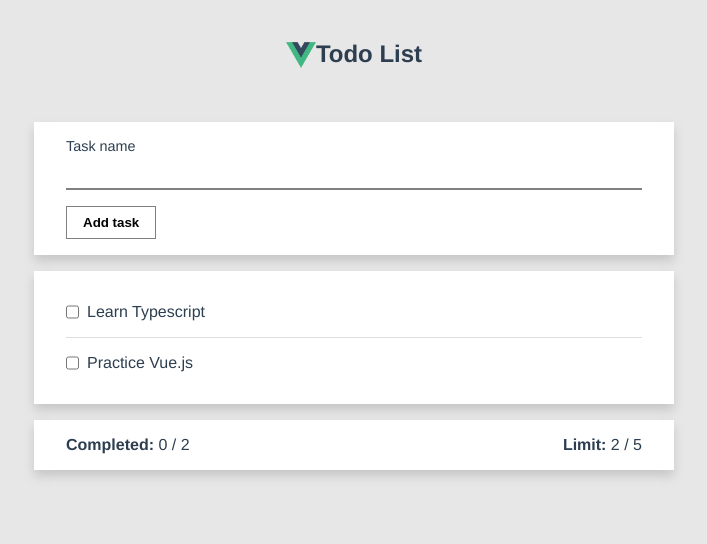
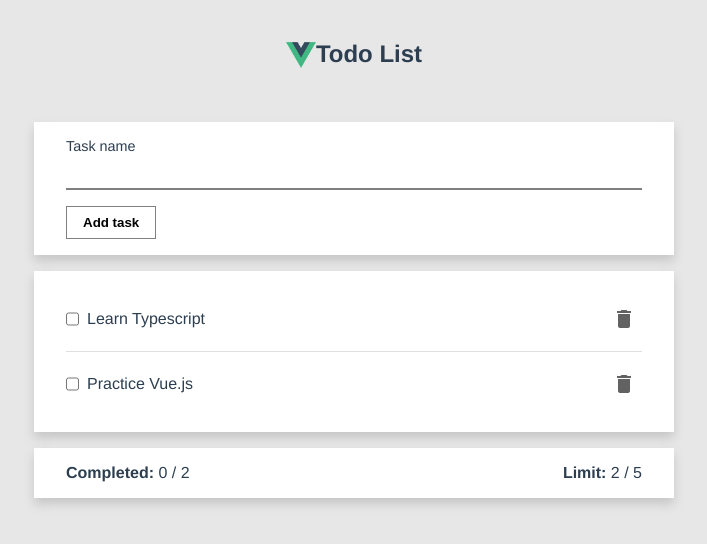
Before and after one commit to afbogdan/vue-todo, a Vue app: page / in a window 1280 px wide. Shown: the top 544 px of the page, without its empty margins (286-993 px from the left). Built offline with nearby package versions, Linux system fonts and the light colour scheme.

Commit message:
Implement delete functionality

```diff
--- a/package.json
+++ b/package.json
@@ -9,6 +9,7 @@
   },
   "dependencies": {
     "core-js": "^3.6.5",
+    "material-design-icons": "^3.0.1",
     "vue": "^2.6.11"
   },
   "devDependencies": {
--- a/src/App.vue
+++ b/src/App.vue
@@ -2,12 +2,11 @@
   <section id="app">
     <TodoHeader />
     <TodoForm label="Task name" submitText="Add task" :submitHandler="addTask" :disabled="!canAdd"/>
-    <TodoList :data="tasks"/>
+    <TodoList :data="tasks" :deleteHandler="deleteTask"/>
     <div class="statistics">
       <p id="complete"><strong>Completed:</strong> {{ getCompletedTasks() }} / {{ tasks.length }}</p>
       <p id="limit" v-bind:class="{alert: !canAdd}"><strong>Limit:</strong> {{tasks.length}} / {{ limit }}</p>
     </div>
-
   </section>
 </template>
 
@@ -44,16 +43,21 @@ export default {
     },
     addTask: function(task) {
       this.tasks.push({
-        id: this.tasks.length + 1,
+        id: Math.max.apply(Math, this.tasks.map(function(t) { return t.id; })) + 1,
         name: task,
         isDone: false
       })
+    },
+    deleteTask: function(id) {
+      this.tasks = this.tasks.filter(task => task.id !== id)
     }
   }
 }
 </script>
 
 <style lang="scss">
+@import '~material-design-icons/iconfont/material-icons.css';
+
 * {
   margin: 0;
   padding: 0;
--- a/src/components/TodoList.vue
+++ b/src/components/TodoList.vue
@@ -1,33 +1,66 @@
 <template>
-  <ul>
+  <ul v-if="data.length">
         <li v-for="item in data" v-bind:key="item.id">
             <label :for="'task' + item.id">
                 <input type="checkbox" v-model="item.isDone" :id="'task' + item.id">
                 {{ item.name }}
             </label>
+            <div class="actions">
+                <!-- <i class="material-icons">edit</i> -->
+                <i class="material-icons" @click="deleteHandler(item.id)">delete</i>
+            </div>
         </li>
   </ul>
+
+  <p v-else class="empty-list">There are no todos :(</p>
 </template>
 
 <script>
 export default {
     name: 'TodoList',
     props: {
-        data: Array
+        data: {
+            type: Array,
+            required: true
+        },
+        deleteHandler: {
+            type: Function,
+            required: true
+        }
+    },
+    data: function() {
+        return {
+            isEditEnable: false
+        }
     }
 }
 </script>
 
 <style lang="scss" scoped>
-    ul {
-        padding: 16px 32px;
-        list-style-type: none;
+    .box {
+        box-shadow: 0px 6px 10px 0px #c6c6c6;
         background: white;
         margin: 16px 0;
-        box-shadow: 0px 6px 10px 0px #c6c6c6;
+        padding: 16px 32px;
+    }
+
+    ul,
+    .empty-list {
+        @extend .box;
+    }
+
+    .empty-list {
+        color: #626262;
+        font-style: italic;
+    }
+
+    ul {
+        list-style-type: none;
 
         li {
-            display: block;
+            display: flex;
+            align-items: center;
+            justify-content: space-between;
             width: 100%;
             padding: 16px 0;
             border-bottom: 1px solid #dfdfdf;
@@ -44,6 +77,23 @@ export default {
                     margin-right: 8px;
                 }
             }
+
+            .actions {
+                color: #626262;
+
+                i {
+                    margin: 0 2px;
+                    cursor: pointer;
+                    padding: 4px;
+                    border-radius: 4px;
+                    transition: 0.15s;
+
+                    &:hover {
+                        color: black;
+                        background: #cacaca;
+                    }
+                }
+            }
         }
     }
 
```
Also changed, not shown: 1 other file (tests, documents, lock files or other folders).
